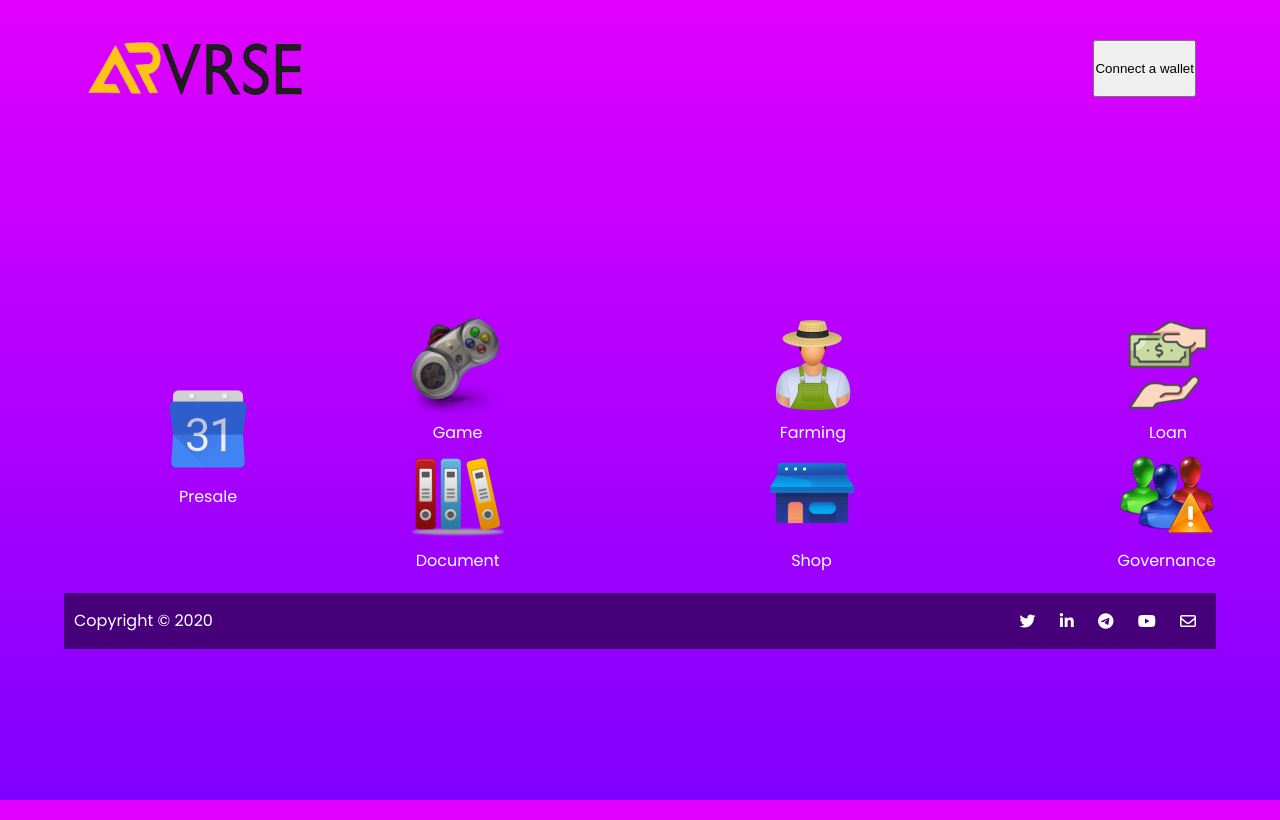
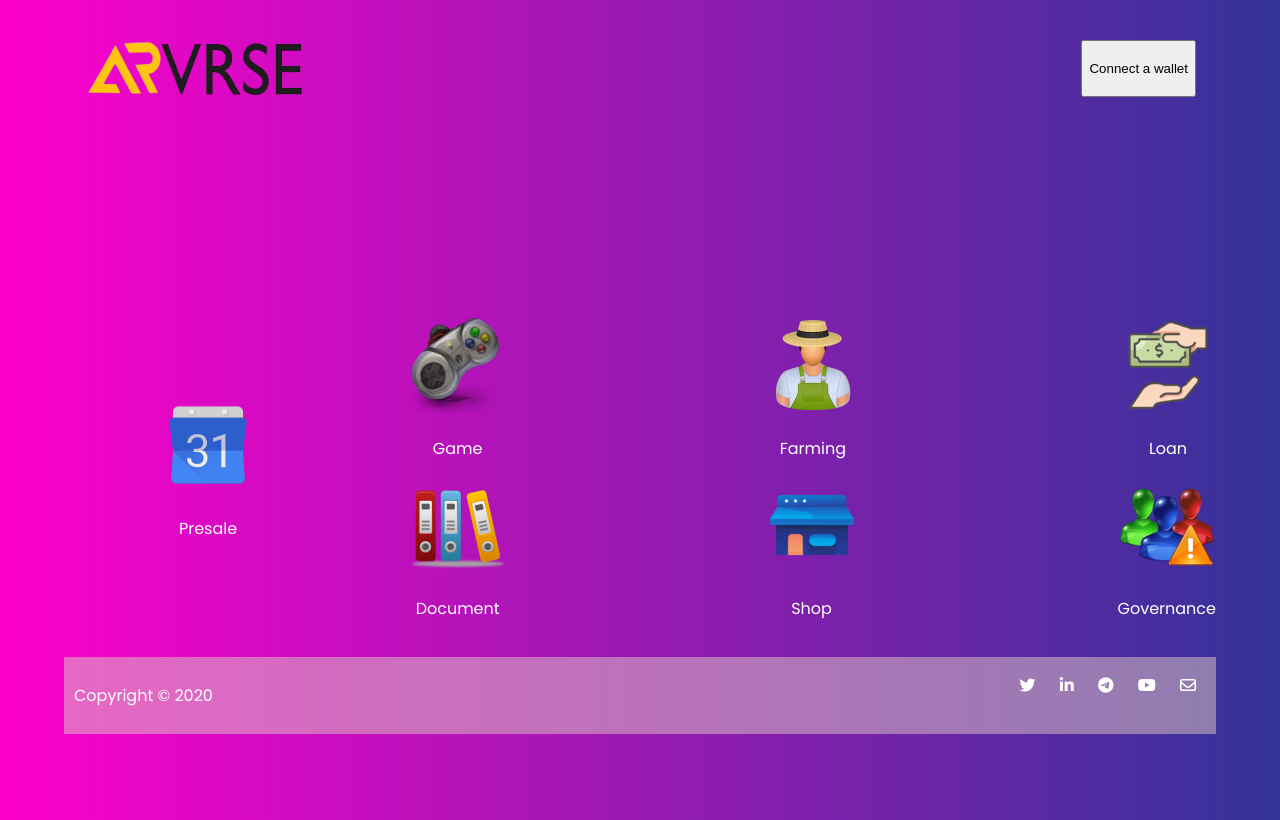
Before and after one commit to anton-kulchytskyi/arverse, a plain HTML site: page index.html in a window 1280 px wide. Drawn offline with Linux system fonts and the light colour scheme.

Commit message:
Add files via upload

```diff
--- a/media-queris.css
+++ b/media-queris.css
@@ -14,8 +14,8 @@
     }
     footer {
         width: 90%;
-        position: fixed;
-        bottom: 0;
+        /*position: fixed;
+        bottom: 0;*/
     }
     i {
         padding: 5px;
--- a/style.css
+++ b/style.css
@@ -1,21 +1,25 @@
-* {
+/** {
 	box-sizing: border-box;
 	margin: 0;
 	padding: 0;
-}
+}*/
 html {
 	height: 100%;
+	margin: 0;
 }
 body {
 	height: 100%;
-	background: #7F00FF;  /* fallback for old browsers */
-	background: -webkit-linear-gradient(to bottom, #E100FF, #7F00FF);  /* Chrome 10-25, Safari 5.1-6 */
-	background: linear-gradient(to bottom, #E100FF, #7F00FF); /* W3C, IE 10+/ Edge, Firefox 16+, Chrome 26+, Opera 12+, Safari 7+ */
+	background: #ff00cc;  /* fallback for old browsers */
+	background: -webkit-linear-gradient(to left, #333399, #ff00cc);  /* Chrome 10-25, Safari 5.1-6 */
+	background: linear-gradient(to left, #333399, #ff00cc); /* W3C, IE 10+/ Edge, Firefox 16+, Chrome 26+, Opera 12+, Safari 7+ */
+
 	font-family: 'Poppins', sans-serif;
 	color: #fff;
+	margin: 0;
 }
 #wrapper {
 	width: 90%;
+	height: 100%;
 	margin: 0 auto;
 }
 header {
@@ -43,18 +47,18 @@ main {
 footer {
 	margin-top: 20px;
 	padding: 10px;
-	background-color: #00000086;
+	background-color: #dbc2c286;
 }
 a {
 	text-decoration: none;
 	color: #fff;
-	transition: all 0.5s;
+	/*transition: all 0.5s;*/
 }
 i {
 	padding: 10px;
 }
 i:hover {
-	font-size: x-large;
+	transform: scale(1.5);
 }
 .modal {
 	display: none;
```
